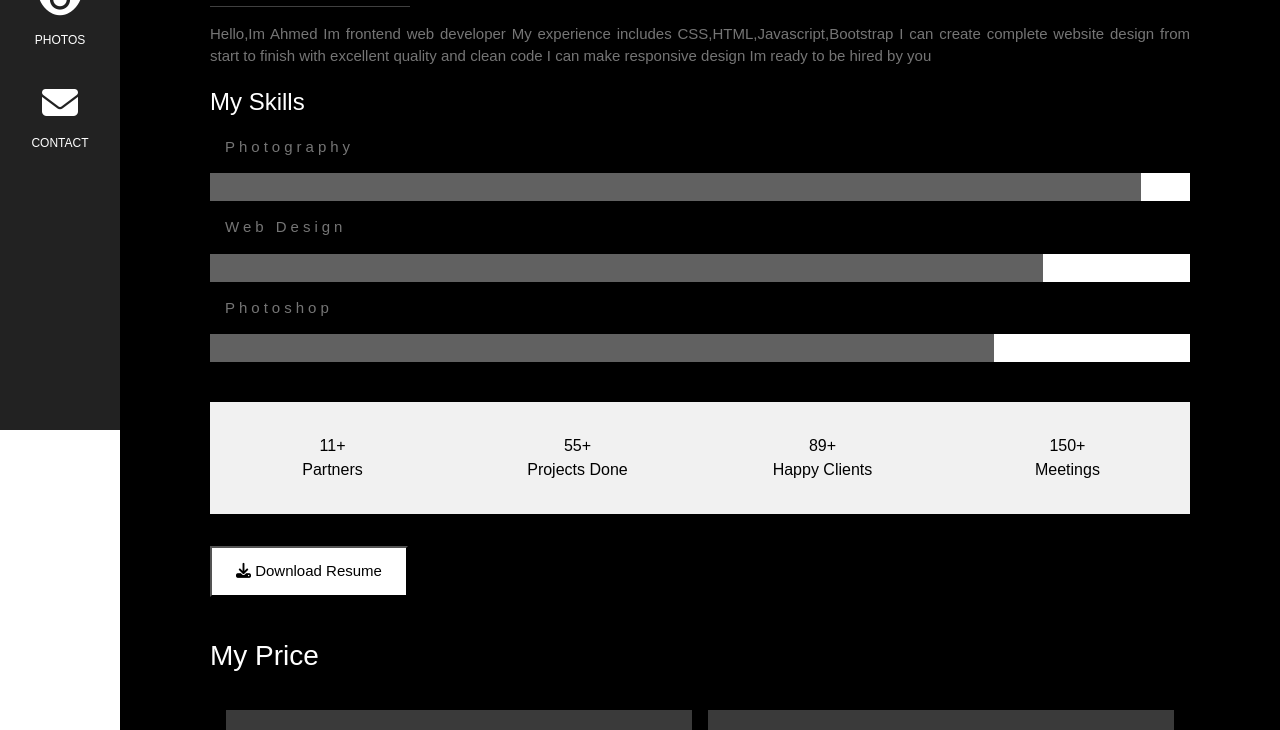
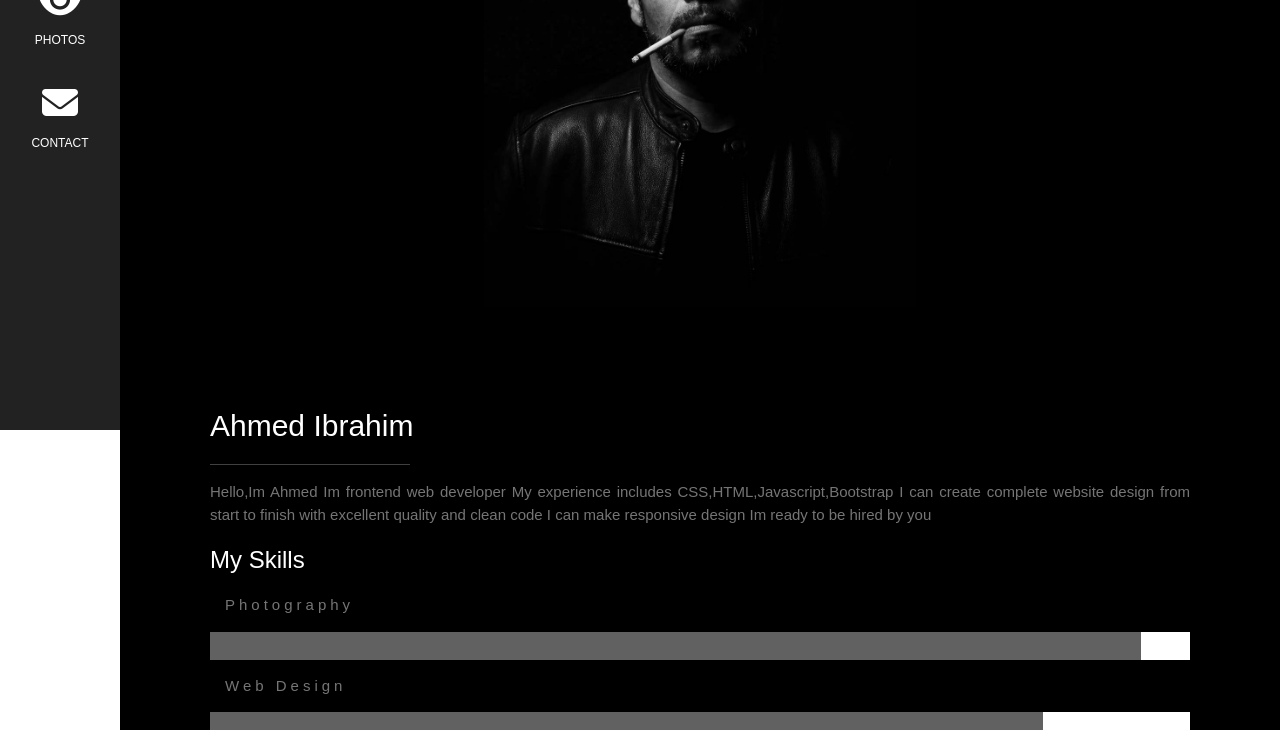
Before and after one commit to Ahmed566j/Portifolio, a plain HTML site: page index.html in a window 1280 px wide. Shown: the part 370-1100 px from the top of the page. Drawn offline with nearby package versions, Linux system fonts and the light colour scheme.

Commit message:
Update index.html

```diff
--- a/index.html
+++ b/index.html
@@ -24,7 +24,7 @@
         <div id="home">
             <p class="title">I'm Ahmed Ibrahime.</p>
             <p class="text">Web Designer.</p>
-            <img src="Imgs/ben-sweet-2LowviVHZ-E-unsplash.jpg" width="85%">
+            <img src="Imgs/man_smoke.jpg" width="40%">
         </div>
         <div id="about">
             <p class="divtitle">Ahmed Ibrahim</p>
```
